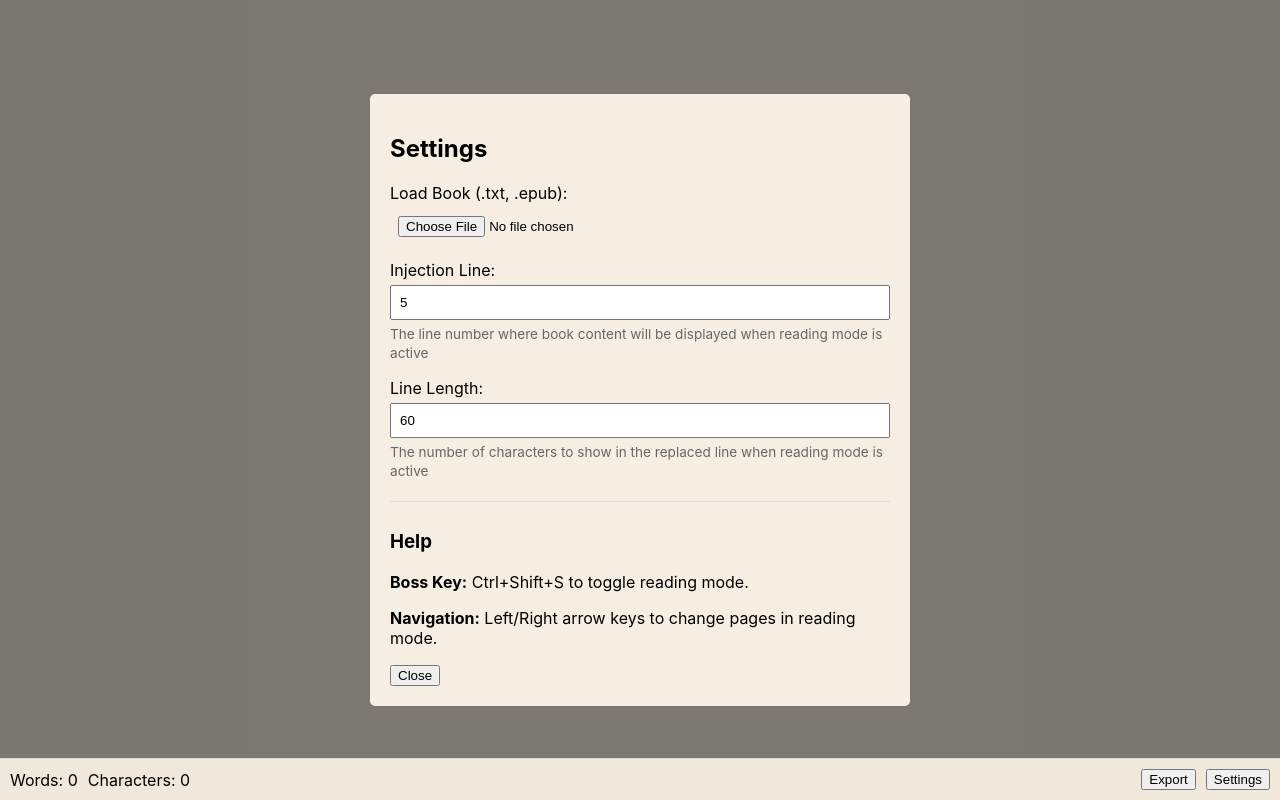
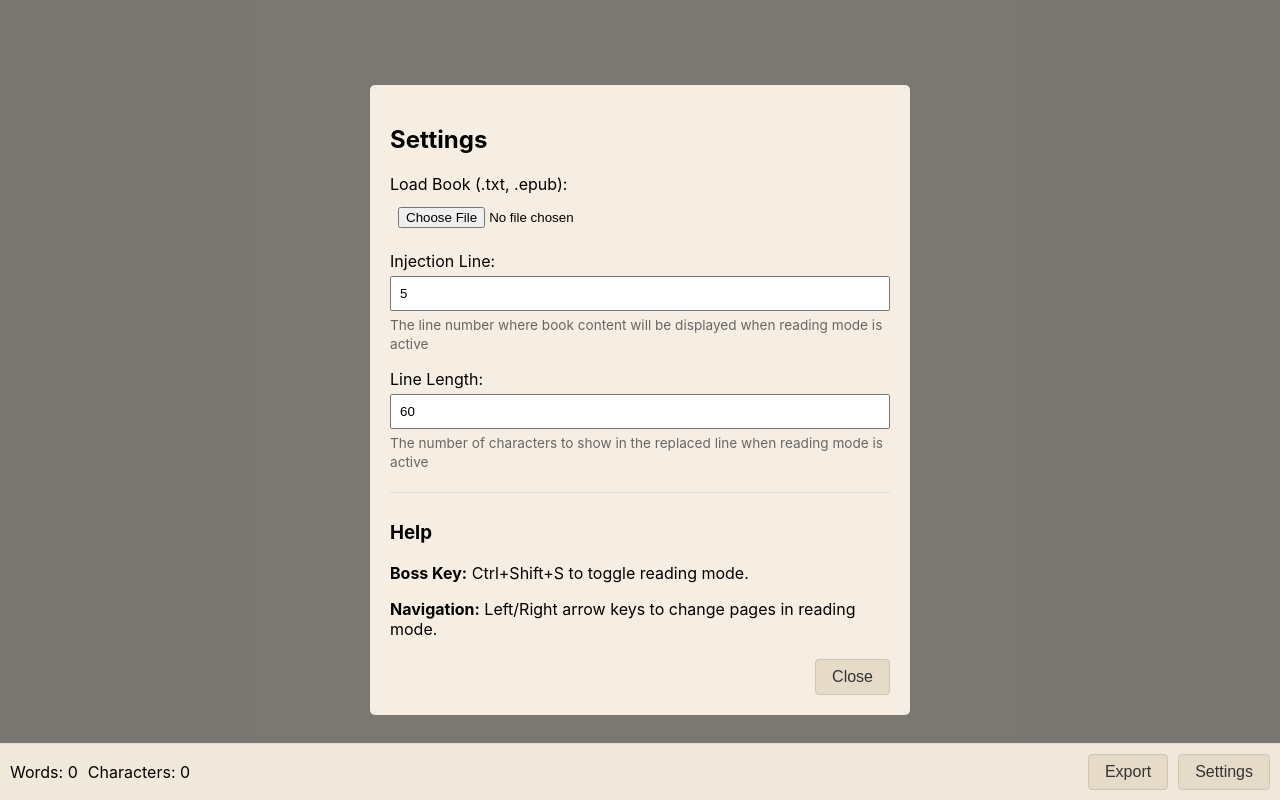
Before and after one commit to Troyanovsky/slacking_off_editor, a React (Vite) app: page / in a window 1280 px wide. Both pictures are taken after a click on the button "Settings". Built offline with nearby package versions, Linux system fonts and the light colour scheme.

Commit message:
feat: improve button visual

```diff
--- /dev/null
+++ b/src/components/Button.module.css
@@ -0,0 +1,28 @@
+
+.button {
+  background-color: #e6dac8;
+  border: 1px solid #d1c4b3;
+  padding: 8px 16px;
+  border-radius: 4px;
+  cursor: pointer;
+  font-size: 1em;
+  color: #333;
+  transition: background-color 0.2s, box-shadow 0.2s;
+}
+
+.button:hover {
+  background-color: #d1c4b3;
+  box-shadow: 0 2px 4px rgba(0, 0, 0, 0.1);
+}
+
+.button:active {
+  background-color: #c5b8a5;
+  box-shadow: inset 0 2px 4px rgba(0, 0, 0, 0.1);
+}
+
+.button:disabled {
+  background-color: #f0e8da;
+  color: #999;
+  cursor: not-allowed;
+  border-color: #e6dac8;
+}
--- a/src/components/ExportButton.tsx
+++ b/src/components/ExportButton.tsx
@@ -1,11 +1,12 @@
 import React from 'react';
+import styles from './Button.module.css';
 
 interface ExportButtonProps {
   onExport: () => void;
 }
 
 const ExportButton: React.FC<ExportButtonProps> = ({ onExport }) => {
-  return <button onClick={onExport}>Export</button>;
+  return <button onClick={onExport} className={styles.button}>Export</button>;
 };
 
 export default ExportButton;
--- a/src/components/SettingsButton.tsx
+++ b/src/components/SettingsButton.tsx
@@ -1,11 +1,12 @@
 import React from 'react';
+import styles from './Button.module.css';
 
 interface SettingsButtonProps {
   onSettings: () => void;
 }
 
 const SettingsButton: React.FC<SettingsButtonProps> = ({ onSettings }) => {
-  return <button onClick={onSettings}>Settings</button>;
+  return <button onClick={onSettings} className={styles.button}>Settings</button>;
 };
 
 export default SettingsButton;
--- a/src/components/SettingsModal.module.css
+++ b/src/components/SettingsModal.module.css
@@ -44,3 +44,8 @@
   padding-top: 10px;
   border-top: 1px solid #ddd;
 }
+
+.modalFooter {
+  margin-top: 20px;
+  text-align: right;
+}
--- a/src/components/SettingsModal.tsx
+++ b/src/components/SettingsModal.tsx
@@ -1,5 +1,6 @@
 import React from 'react';
-import styles from './SettingsModal.module.css';
+import modalStyles from './SettingsModal.module.css';
+import buttonStyles from './Button.module.css';
 
 interface SettingsModalProps {
   isOpen: boolean;
@@ -35,15 +36,15 @@ const SettingsModal: React.FC<SettingsModalProps> = ({
   };
 
   return (
-    <div className={styles.modalOverlay}>
-      <div className={styles.modalContent}>
+    <div className={modalStyles.modalOverlay}>
+      <div className={modalStyles.modalContent}>
         <h2>Settings</h2>
-        <div className={styles.setting}>
+        <div className={modalStyles.setting}>
           <label>Load Book (.txt, .epub):</label>
           <input type="file" accept=".txt,.epub" onChange={handleFileChange} />
           {fileName && <p>Loaded file: {fileName}</p>}
         </div>
-        <div className={styles.setting}>
+        <div className={modalStyles.setting}>
           <label>Injection Line:</label>
           <input
             type="number"
@@ -52,11 +53,11 @@ const SettingsModal: React.FC<SettingsModalProps> = ({
               onSettingsChange({ ...settings, injectionLine: parseInt(e.target.value) })
             }
           />
-          <div className={styles.settingDescription}>
+          <div className={modalStyles.settingDescription}>
             The line number where book content will be displayed when reading mode is active
           </div>
         </div>
-        <div className={styles.setting}>
+        <div className={modalStyles.setting}>
           <label>Line Length:</label>
           <input
             type="number"
@@ -65,16 +66,18 @@ const SettingsModal: React.FC<SettingsModalProps> = ({
               onSettingsChange({ ...settings, lineLength: parseInt(e.target.value) })
             }
           />
-          <div className={styles.settingDescription}>
+          <div className={modalStyles.settingDescription}>
             The number of characters to show in the replaced line when reading mode is active
           </div>
         </div>
-        <div className={styles.helpSection}>
+        <div className={modalStyles.helpSection}>
           <h3>Help</h3>
           <p><b>Boss Key:</b> Ctrl+Shift+S to toggle reading mode.</p>
           <p><b>Navigation:</b> Left/Right arrow keys to change pages in reading mode.</p>
         </div>
-        <button onClick={onClose}>Close</button>
+        <div className={modalStyles.modalFooter}>
+          <button onClick={onClose} className={buttonStyles.button}>Close</button>
+        </div>
       </div>
     </div>
   );
```
